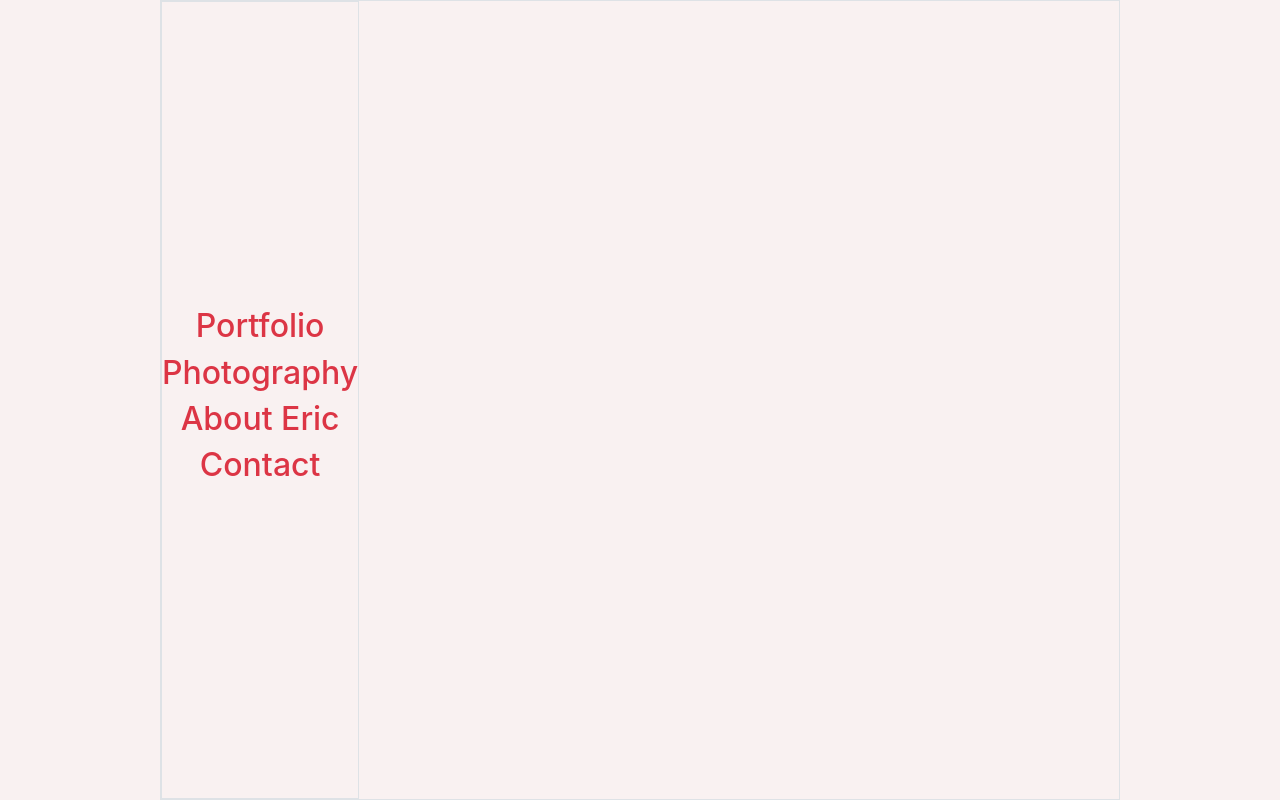
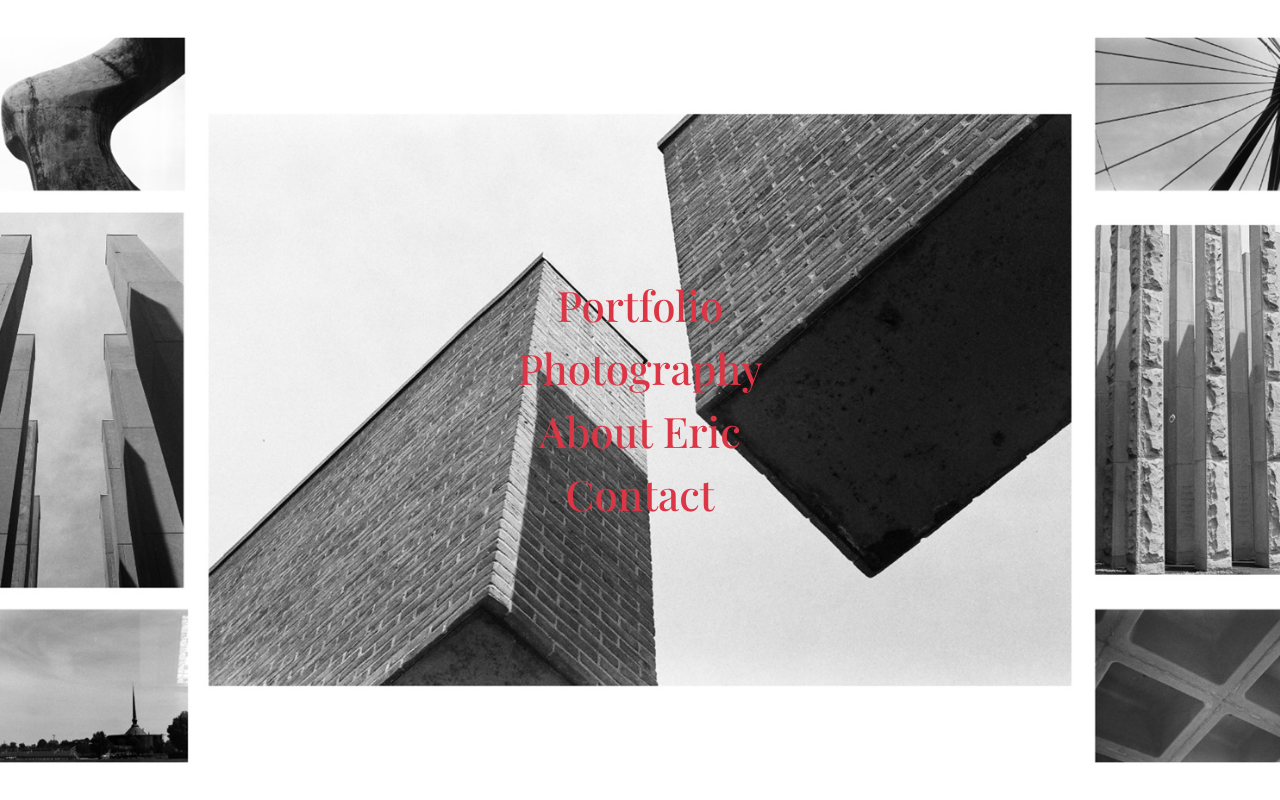
Before and after one commit to Jdonne/web-portfolio-v1, a React (Create React App) app: page / in a window 1280 px wide. Built offline with nearby package versions, Linux system fonts and the light colour scheme.

Commit message:
main page, and styling

```diff
--- a/public/index.html
+++ b/public/index.html
@@ -20,6 +20,9 @@
       user's mobile device or desktop. See https://developers.google.com/web/fundamentals/web-app-manifest/
     -->
     <link rel="manifest" href="%PUBLIC_URL%/manifest.json" />
+    <style>
+      @import url("https://fonts.googleapis.com/css2?family=Playfair+Display:wght@400;500&display=swap");
+    </style>
     <!--
       Notice the use of %PUBLIC_URL% in the tags above.
       It will be replaced with the URL of the `public` folder during the build.
--- a/src/App.css
+++ b/src/App.css
@@ -1,31 +1,3 @@
-/* home page */
-.circle,
-.circle:hover {
-  width: 270px;
-  height: 100%;
-  border: 1px black solid;
-  border-radius: 50%;
-  text-decoration: none;
-}
-.rowWidth {
-  width: 80%;
-}
-.colHeight {
-  height: 33%;
-}
-
-/* images for home page */
-.img1 {
-  background-image: url("https://media.giphy.com/media/cfuL5gqFDreXxkWQ4o/giphy.gif");
-}
-
-.img2 {
-  background-image: url("https://media.giphy.com/media/MWSRkVoNaC30A/giphy.gif");
-}
-.img3 {
-  background-image: url("https://media.giphy.com/media/3oEduLSwuxfMoTbMQg/giphy.gif");
-}
-
 /* mobile styling */
 @media only screen and (max-width: 450px) {
   .mobile {
--- a/src/App.js
+++ b/src/App.js
@@ -1,31 +1,32 @@
 import { Link } from "react-router-dom";
 import "./App.css";
+import background from "./images/background/background";
 
 function App() {
   return (
-    <div className="h-100 w-100">
-      <div className="mx-auto w-75 h-100 border d-flex border flex-column justify-content-center align-items-start">
-        <ul className="d-flex flex-column justify-content-center align-items-center  h-100  border p-0 m-0">
+    <div className="h-100 w-100 background-white-img">
+      <div className="mx-auto w-75 h-100 d-flex flex-column justify-content-center align-items-center">
+        <ul className="d-flex flex-column justify-content-center align-items-center  h-100  p-0 m-0">
           <li className="  p-0 d-flex ">
-            <Link className=" d-flex  " to="/">
-              <h2 className="text-danger textScale"> Portfolio </h2>
+            <Link className=" d-flex font-transition " to="/">
+              <span className="text-danger display-6"> Portfolio </span>
             </Link>
           </li>
           <li className="  p-0 d-flex ">
-            <Link className=" d-flex  " to="/photography">
-              <h2 className="text-danger textScale"> Photography </h2>
+            <Link className=" d-flex  font-transition" to="/photography">
+              <span className="text-danger display-6"> Photography </span>
             </Link>
           </li>
 
           <li className=" p-0  d-flex">
-            <Link className=" d-flex" to="/about">
-              <h2 className="text-danger"> About Eric </h2>
+            <Link className=" d-flex font-transition" to="/about">
+              <span className="text-danger display-6"> About Eric </span>
             </Link>
           </li>
 
           <li className="p-0 d-flex  ">
-            <Link className=" d-flex " to="/contact">
-              <h2 className="text-danger"> Contact </h2>
+            <Link className=" d-flex font-transition" to="/contact">
+              <span className="text-danger display-6"> Contact </span>
             </Link>
           </li>
         </ul>
--- a/src/components/pages/photography/Photography.jsx
+++ b/src/components/pages/photography/Photography.jsx
@@ -48,22 +48,26 @@ const Photography = () => {
   return (
     <div>
       <Nav />
-      <div>PHOTOGRAPHY</div>
+      <h1 className="ml-4 my-3">PHOTOGRAPHY</h1>
+      <div className="mb-4 ml-3">
         {albumArray.map((album, index) => {
           return (
             <button
               key={index}
               type="button"
-            className={`${albumName === album ? "active-btn" : ""}`}
+              className={`${albumName === album ? "active-btn" : ""} ml-2`}
               onClick={() => {
                 setAlbumName(album);
                 fade();
               }}>
-            {albumDisplayName(album)}
+              <span className="p-2">{albumDisplayName(album)}</span>
             </button>
           );
         })}
+      </div>
+      <div className="mx-3">
         <ImageContainer album={albumName} fade={fadeIn} />
+      </div>
     </div>
   );
 };
--- a/src/components/shared/ImageContainer.jsx
+++ b/src/components/shared/ImageContainer.jsx
@@ -5,7 +5,7 @@ const ImageContainer = (props) => {
         return (
           <div className="w-25 p-1 ">
             <img
-              className={`rounded img-fluid ${props.fade}`}
+              className={`rounded-imgs img-fluid ${props.fade}`}
               src={index}
               loading="lazy"></img>
           </div>
--- /dev/null
+++ b/src/images/background/background.js
@@ -0,0 +1,4 @@
+import whiteBg from "./white-bg.jpeg";
+import blackBg from "./black-bg.jpeg";
+
+export default [whiteBg, blackBg];
--- a/src/index.css
+++ b/src/index.css
@@ -1,12 +1,10 @@
 body {
   margin: 0;
-  font-family: -apple-system, BlinkMacSystemFont, "Segoe UI", "Roboto", "Oxygen",
-    "Ubuntu", "Cantarell", "Fira Sans", "Droid Sans", "Helvetica Neue",
-    sans-serif;
+  font-family: "Playfair Display", serif;
   -webkit-font-smoothing: antialiased;
   -moz-osx-font-smoothing: grayscale;
   height: 100vh;
-  background-color: #f9f1f1;
+  background-color: #ffffff;
 }
 #root {
   height: 100vh;
@@ -16,6 +14,45 @@ code {
   font-family: source-code-pro, Menlo, Monaco, Consolas, "Courier New",
     monospace;
 }
+button {
+  font-family: inherit;
+  background-color: #efebe0;
+  border-radius: 10px;
+  border: none;
+}
+button:focus {
+  outline: none;
+}
+a:hover {
+  text-decoration: none;
+}
+
+.background-white-img {
+  background: url(../src/images/background/white-bg.jpeg);
+  background-size: auto 100%;
+  background-position: center;
+  background-repeat: no-repeat;
+  font-family: "Playfair Display", serif;
+  font-weight: 500;
+}
+
+/* font transition (main links) */
+.font-transition {
+  color: orangered;
+  font-size: 42px;
+  /* transition: font-size 1s ease; */
+  /* -moz-transition: font-size 1s ease;
+  -webkit-transition: font-size 1s ease;
+  -o-transition: font-size 1s ease; */
+  transition: 1s ease;
+}
+.font-transition:hover {
+  /* font-size: 54px;
+  transition: font-size 1s ease; */
+  transform: scale(1.25);
+}
+
+/* fade in animation */
 
 @keyframes fadeIn {
   from {
@@ -33,10 +70,18 @@ code {
   animation-iteration-count: 1;
   animation-direction: normal;
 }
+
+/* Nav */
 .nav-bg {
   background-color: #efebe0;
 }
 
-.active-btn {
-  background-color: gray;
+/* Photog page */
+.active-btn,
+.active-btn:focus {
+  background-color: lightcoral;
 }
+
+.rounded-imgs {
+  border-radius: 10px;
+}
```
Also changed, not shown: src/images/background/black-bg.jpeg (added), src/images/background/white-bg.jpeg (added). Lines whose indentation alone changed are shown as unchanged.
